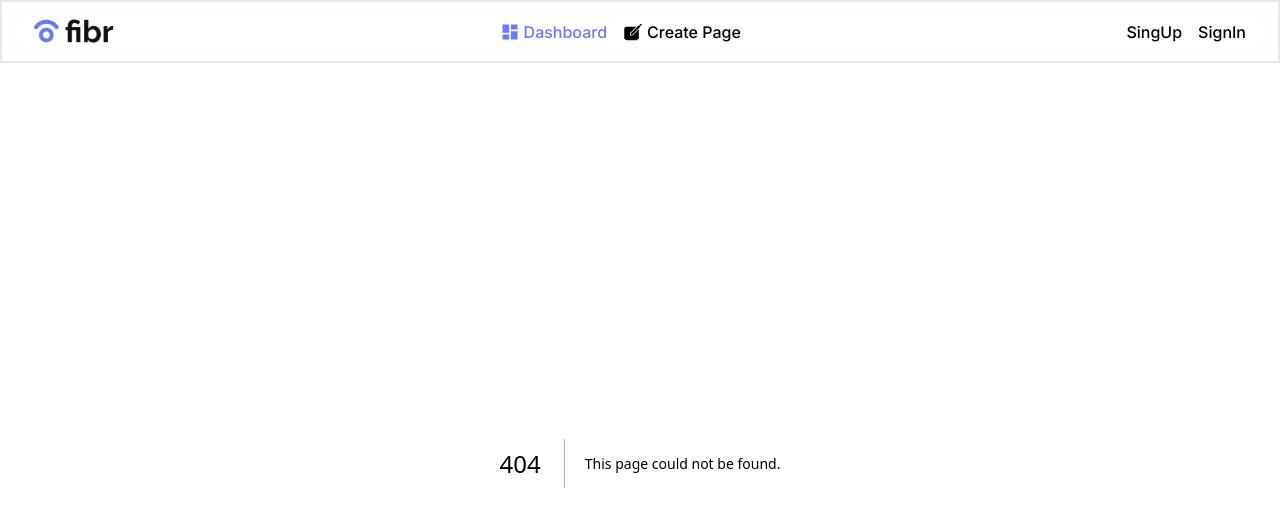
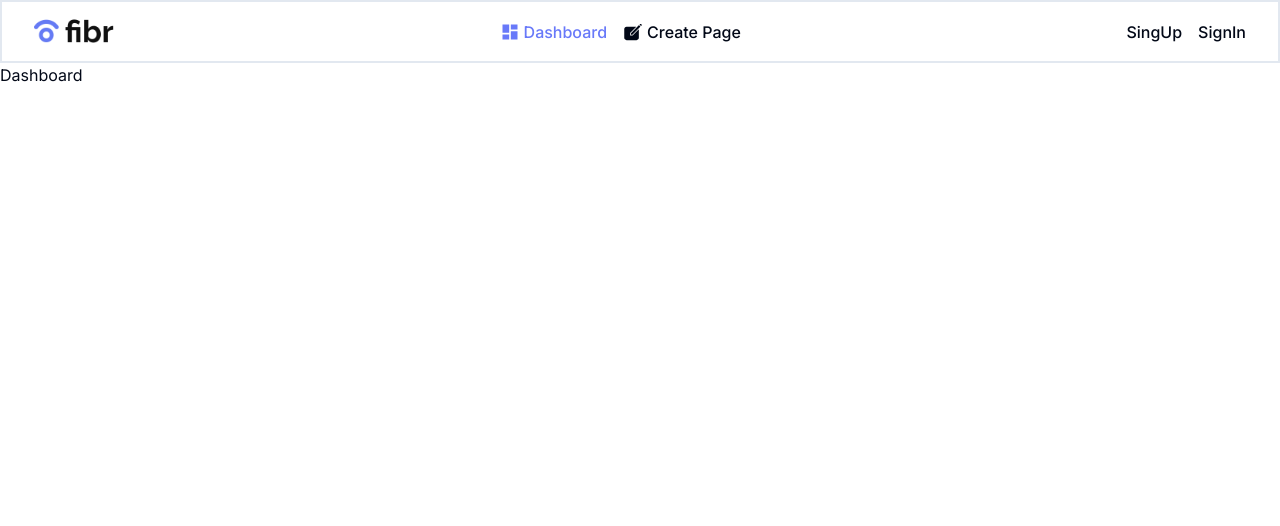
Before and after one commit to taufeeq-ahmed/fibr-ai, a Next.js app: page /dashboard in a window 1280 px wide. Before the commit this address had no page. Shown: the top 526 px of the page. Built offline with nearby package versions, Linux system fonts and the light colour scheme.

Commit message:
auth pages added

```diff
--- /dev/null
+++ b/src/app/(auth)/signin/signin.tsx
@@ -0,0 +1,9 @@
+import React from 'react';
+
+function Signin() {
+  return (
+    <div>Signin</div>
+  );
+}
+
+export default Signin;
--- /dev/null
+++ b/src/app/(auth)/signup/signup.tsx
@@ -0,0 +1,9 @@
+import React from 'react';
+
+function Signup() {
+  return (
+    <div>Signup</div>
+  );
+}
+
+export default Signup;
--- /dev/null
+++ b/src/app/dashboard/page.tsx
@@ -0,0 +1,9 @@
+import React from 'react';
+
+function Dashboard() {
+  return (
+    <div>Dashboard</div>
+  );
+}
+
+export default Dashboard;
```
